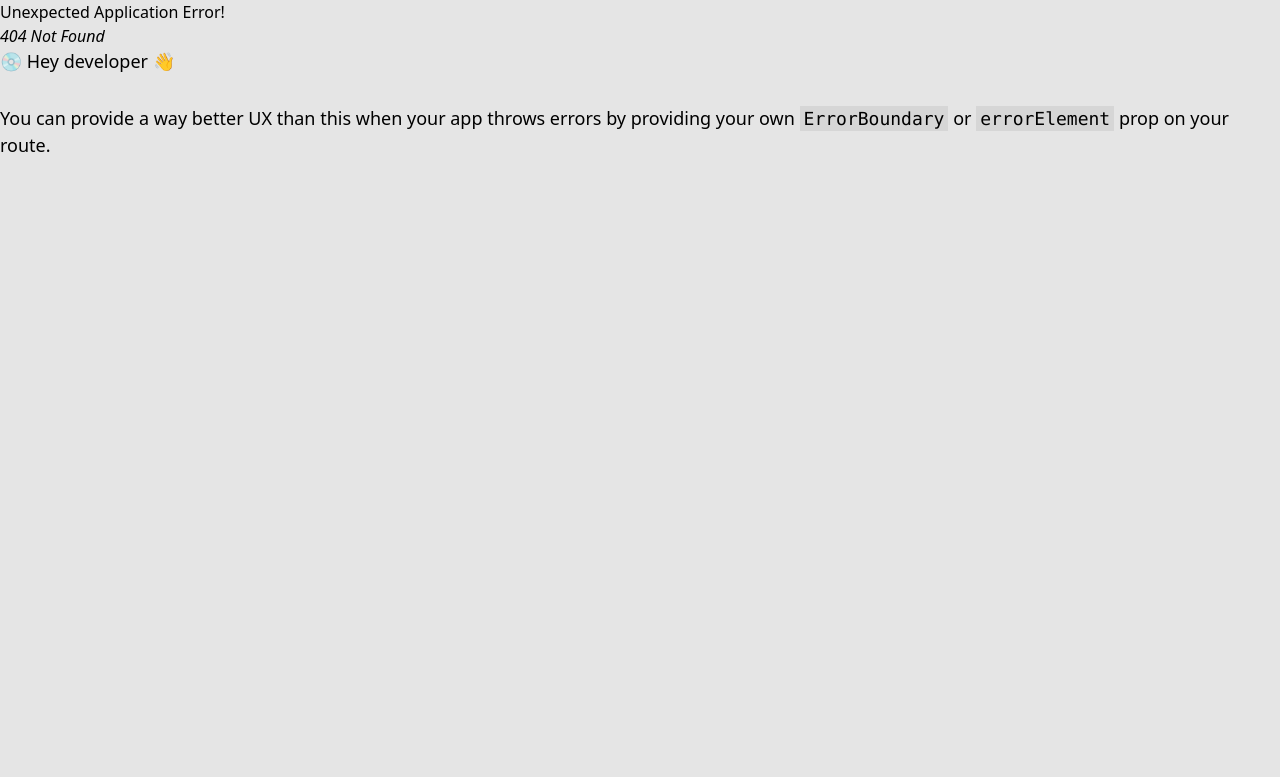
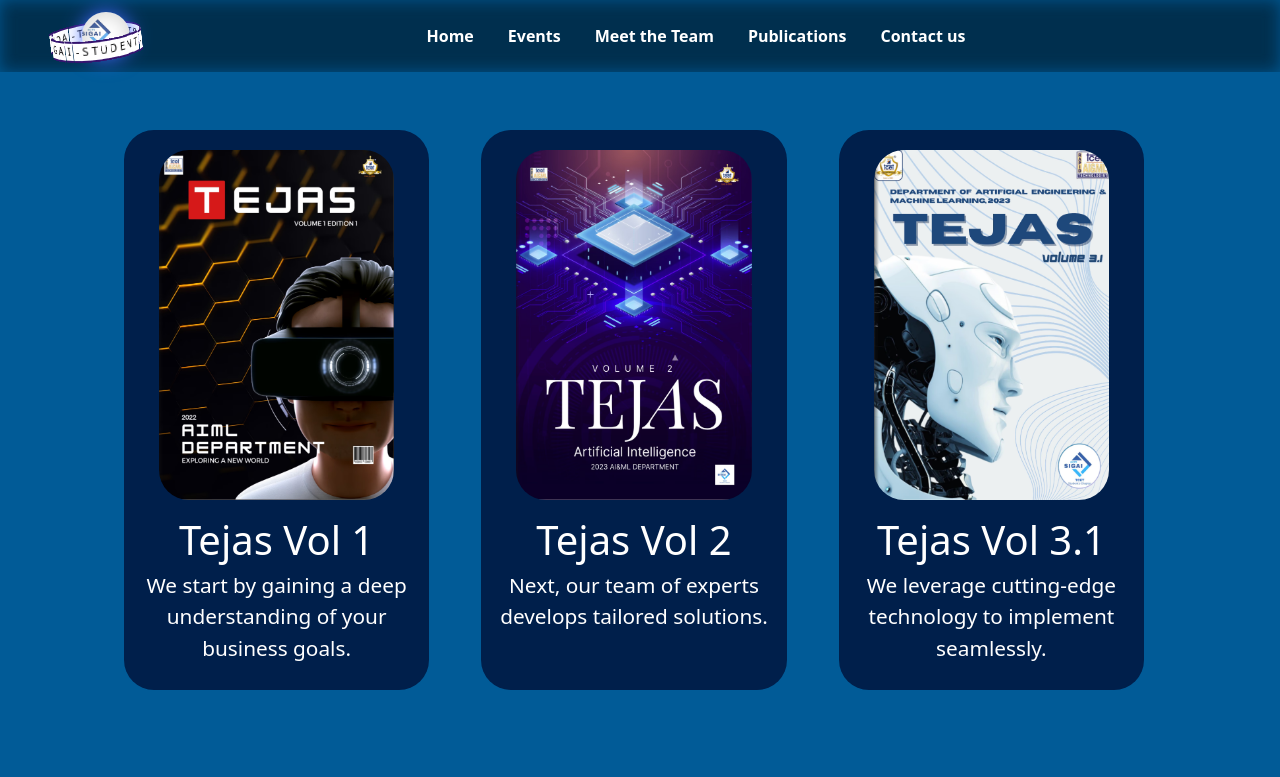
Before and after one commit to SIG-AI-OpenSource/TCET-ACM-SIG-Website, a React (Vite) app in the folder client/: page /pubs in a window 1280 px wide. Before the commit this address had no page. Shown: the top 777 px of the page. Built offline with nearby package versions, Linux system fonts and the light colour scheme.

Commit message:
some changes

```diff
--- a/client/src/Router.jsx
+++ b/client/src/Router.jsx
@@ -6,6 +6,7 @@ import Home from "./pages/Home";
 import Team from "./pages/Team";
 import Events from "./pages/Events";
 import Eventdetail from "./components/Eventdetail";
+import Pubs from "./pages/Pubs";
 
 const appRouter = createBrowserRouter([
   {
@@ -21,6 +22,10 @@ const appRouter = createBrowserRouter([
         element: <Team />,
       },
       {
+        path: "/pubs",
+        element: <Pubs />,
+      },
+      {
         path: "/events",
         element: <Events />,
       },
--- a/client/src/components/Contact.jsx
+++ b/client/src/components/Contact.jsx
@@ -35,8 +35,7 @@ const Contact = () => {
     const web3FormsAccessKey = "Paste_Your_api_Key";
 
     // Google Apps Script web app URL
-    const googleScriptURL =
-      "Paste_Your_Google_API";
+    const googleScriptURL = "Paste_Your_Google_API";
 
     try {
       // Submit to Web3Forms (for email)
@@ -93,7 +92,7 @@ const Contact = () => {
   };
 
   return (
-    <div className="contact-container">
+    <div id="contactus" className="contact-container">
       <div className="contact-left">
         <h1 className="text-2xl sm:text-5xl">Contact Us</h1>
         <p className="pt-2 sm:pt-10 text-[1.1rem] sm:text-[1.9rem] mb-2">
--- a/client/src/components/Eventdetail.jsx
+++ b/client/src/components/Eventdetail.jsx
@@ -9,41 +9,45 @@ const Eventdetail = () => {
   );
 
   useEffect(() => {
-    window.scrollTo(0, 0); // Scroll to the top on component mount
+    window.scrollTo(0, 0);
   }, []);
 
-  if (loading) return <p>Loading...</p>;
-  if (error) return <p>Error: {error.message}</p>;
+  if (loading) return <p className="text-center p-4">Loading...</p>;
+  if (error)
+    return (
+      <p className="text-center p-4 text-red-500">Error: {error.message}</p>
+    );
 
-  // Assuming the data structure matches what we discussed earlier
   const { title, largeImage, smallDescription, detailInfo } = data;
 
   return (
-    <div id="top" className="text-white bg-[#015B97] px-4 py-16">
-      <div className="flex justify-between bg-white">
-        <div className="text-center">
-          <h1 className="text-5xl text-gray-800 font-bold  pt-24">{title}</h1>
-          <p className="text-xl font-semibold  text-gray-500 mb-8 pt-20 text-justify px-40 ">
+    <div id="top" className="text-white bg-[#015B97] pt-8 md:pt-0">
+      <div className="flex flex-col md:flex-row bg-white">
+        <div className="text-center p-4 md:w-1/2">
+          <h1 className="text-3xl md:text-5xl text-gray-800 font-bold pt-8 md:pt-24">
+            {title}
+          </h1>
+          <p className="text-lg md:text-xl font-semibold text-gray-500 mt-4 md:mt-8 text-justify px-4 md:px-12">
             {smallDescription}
-          </p>{" "}
+          </p>
         </div>
-        <div>
+        <div className="md:w-1/2">
           <img
             src={largeImage.url}
             alt={title}
-            className="h-[640px] w-[3000px] object-cover"
+            className="w-full h-64 md:h-[640px] object-cover"
             loading="lazy"
           />
         </div>
-
-        {/* <div className="w-3/4 mx-auto border-t-2 border-yellow-400 mb-8" /> */}
       </div>
-      <div className="pb-60 pt-20 bg-[#015B97]">
-        <div className="w-full max-w-3xl mx-auto text-white">
+      <div className="py-12 md:py-20 bg-[#015B97]">
+        <div className="w-full max-w-3xl mx-auto text-white px-4">
           {detailInfo.map((info, index) => (
-            <div key={index} className="mb-10 text-center space-y-2">
-              <h3 className="text-5xl font-bold pb-4">{info.title}</h3>
-              <p className="text-2xl pt-2 text-justify pb-4 ">
+            <div key={index} className="mb-8 md:mb-10 text-center space-y-2">
+              <h3 className="text-3xl md:text-5xl font-bold pb-2 md:pb-4">
+                {info.title}
+              </h3>
+              <p className="text-lg md:text-2xl pt-2 text-justify">
                 {info.paragraph}
               </p>
             </div>
--- a/client/src/components/Gallery.css
+++ b/client/src/components/Gallery.css
@@ -56,6 +56,10 @@ main {
   animation: reversePlay 20s linear infinite;
 }
 
+.Imagefit {
+  background-size: rounded;
+}
+
 @keyframes reversePlay {
   from {
     left: calc(var(--width) * -1);
--- a/client/src/components/Gallery.jsx
+++ b/client/src/components/Gallery.jsx
@@ -9,7 +9,6 @@ const Gallery = () => {
         width: "100%",
         paddingBottom: "2%", // Reduced bottom padding to decrease gap
       }}
-
       id="gallery"
     >
       <h1
@@ -19,7 +18,7 @@ const Gallery = () => {
           color: "black",
           marginTop: "0",
           marginBottom: "2%",
-          fontWeight:'450', // Reduced margin bottom to decrease gap
+          fontWeight: "450", // Reduced margin bottom to decrease gap
         }}
       >
         Gallery
@@ -39,7 +38,7 @@ const Gallery = () => {
           {/* Gallery items */}
           <div className="item" style={{ "--position": 1 }}>
             <img
-              src="https://framerusercontent.com/images/X1smPCKbAyfgGAcZp9Xs89QXqTQ.jpg?scale-down-to=512"
+              src="https://res.cloudinary.com/ds8oawwu2/image/upload/v1727115919/Screenshot_2024-09-23_235507_zldgyr.png"
               alt="Gallery Image 1"
             />
           </div>
@@ -51,31 +50,31 @@ const Gallery = () => {
           </div>
           <div className="item" style={{ "--position": 3 }}>
             <img
-              src="https://framerusercontent.com/images/X1smPCKbAyfgGAcZp9Xs89QXqTQ.jpg?scale-down-to=512"
+              src="https://res.cloudinary.com/ds8oawwu2/image/upload/v1726990713/AI_L_gnabq1.jpg"
               alt="Gallery Image 3"
             />
           </div>
           <div className="item" style={{ "--position": 4 }}>
             <img
-              src="https://framerusercontent.com/images/X1smPCKbAyfgGAcZp9Xs89QXqTQ.jpg?scale-down-to=512"
+              src="https://res.cloudinary.com/ds8oawwu2/image/upload/v1726990712/FIN_S_zfzoqm.jpg"
               alt="Gallery Image 4"
             />
           </div>
           <div className="item" style={{ "--position": 5 }}>
             <img
-              src="https://framerusercontent.com/images/X1smPCKbAyfgGAcZp9Xs89QXqTQ.jpg?scale-down-to=512"
+              src="https://res.cloudinary.com/ds8oawwu2/image/upload/v1727115857/Screenshot_2024-09-23_235359_psphju.png"
               alt="Gallery Image 5"
             />
           </div>
           <div className="item" style={{ "--position": 6 }}>
             <img
-              src="https://framerusercontent.com/images/X1smPCKbAyfgGAcZp9Xs89QXqTQ.jpg?scale-down-to=512"
+              src="https://res.cloudinary.com/ds8oawwu2/image/upload/v1727116211/Screenshot_2024-09-23_235937_ysy0lt.png"
               alt="Gallery Image 6"
             />
           </div>
           <div className="item" style={{ "--position": 7 }}>
             <img
-              src="https://framerusercontent.com/images/X1smPCKbAyfgGAcZp9Xs89QXqTQ.jpg?scale-down-to=512"
+              src="https://res.cloudinary.com/ds8oawwu2/image/upload/v1727116210/Screenshot_2024-09-23_235818_lmv1xy.png"
               alt="Gallery Image 7"
             />
           </div>
--- a/client/src/components/Header.jsx
+++ b/client/src/components/Header.jsx
@@ -2,18 +2,18 @@ import React, { useState, useEffect } from "react";
 import { Link } from "react-router-dom";
 import { motion, useScroll } from "framer-motion";
 import "./home.css";
-import {HashLink as Hlink} from "react-router-hash-link";
-import {FaTimes} from "react-icons/fa";
-import {CiMenuFries} from "react-icons/ci";
+import { HashLink as Hlink } from "react-router-hash-link";
+import { FaTimes } from "react-icons/fa";
+import { CiMenuFries } from "react-icons/ci";
 const Header = () => {
   const [isVisible, setIsVisible] = useState(true);
   const [lastScrollY, setLastScrollY] = useState(0);
   const { scrollY } = useScroll();
-  const [click,setClick] = useState(false);
+  const [click, setClick] = useState(false);
 
-  const handleClick =()=>{
+  const handleClick = () => {
     setClick(!click);
-  }
+  };
 
   useEffect(() => {
     const updateHeader = () => {
@@ -32,7 +32,8 @@ const Header = () => {
     return () => unsubscribe();
   }, [scrollY, lastScrollY]);
 
-  const content = <>
+  const content = (
+    <>
       <div className="sm:hidden transition block absolute top-14 w-screen right-0 bg-slate-900 ">
         <ul className="text-center text-xl">
           <li className="mt-2 py-4 border-b border-slate-800 hover:bg-slate-800 hover:rounded">
@@ -41,7 +42,7 @@ const Header = () => {
             </Link>
           </li>
           <li className="mt-2 py-4 border-b border-slate-800 hover:bg-slate-800 hover:rounded">
-      <Hlink smooth to="/events/#eventtop" >
+            <Hlink smooth to="/events/#eventtop">
               Events
             </Hlink>
           </li>
@@ -63,6 +64,7 @@ const Header = () => {
         </ul>
       </div>
     </>
+  );
 
   return (
     <motion.header
@@ -73,40 +75,39 @@ const Header = () => {
     >
       <div className="text-2xl pl-16 logodiv sm:text-sm">
         <Link to="/">
-        <div className="logo">
-        </div>
+          <div className="logo"></div>
         </Link>
         <div className="circle">
-          <span style={{"--i":1}}>T</span>
-          <span style={{"--i":2}}>C</span>
-          <span style={{"--i":3}}>E</span>
-          <span style={{"--i":5}}>-</span>
-          <span style={{"--i":6}}>A</span>
-          <span style={{"--i":4}}>T</span>
-          <span style={{"--i":7}}>C</span>
-          <span style={{"--i":8}}>M</span>
-          <span style={{"--i":9}}>-</span>
-          <span style={{"--i":10}}>S</span>
-          <span style={{"--i":11}}>I</span>
-          <span style={{"--i":12}}>G</span>
-          <span style={{"--i":13}}>A</span>
-          <span style={{"--i":14}}>I</span>
-          <span style={{"--i":15}}>-</span>
-          <span style={{"--i":16}}>S</span>
-          <span style={{"--i":17}}>T</span>
-          <span style={{"--i":18}}>U</span>
-          <span style={{"--i":19}}>D</span>
-          <span style={{"--i":20}}>E</span>
-          <span style={{"--i":21}}>N</span>
-          <span style={{"--i":22}}>T</span>
-          <span style={{"--i":23}}>-</span>
-          <span style={{"--i":24}}>C</span>
-          <span style={{"--i":25}}>H</span>
-          <span style={{"--i":26}}>A</span>
-          <span style={{"--i":27}}>P</span>
-          <span style={{"--i":28}}>T</span>
-          <span style={{"--i":29}}>E</span>
-          <span style={{"--i":30}}>R</span>
+          <span style={{ "--i": 1 }}>T</span>
+          <span style={{ "--i": 2 }}>C</span>
+          <span style={{ "--i": 3 }}>E</span>
+          <span style={{ "--i": 5 }}>-</span>
+          <span style={{ "--i": 6 }}>A</span>
+          <span style={{ "--i": 4 }}>T</span>
+          <span style={{ "--i": 7 }}>C</span>
+          <span style={{ "--i": 8 }}>M</span>
+          <span style={{ "--i": 9 }}>-</span>
+          <span style={{ "--i": 10 }}>S</span>
+          <span style={{ "--i": 11 }}>I</span>
+          <span style={{ "--i": 12 }}>G</span>
+          <span style={{ "--i": 13 }}>A</span>
+          <span style={{ "--i": 14 }}>I</span>
+          <span style={{ "--i": 15 }}>-</span>
+          <span style={{ "--i": 16 }}>S</span>
+          <span style={{ "--i": 17 }}>T</span>
+          <span style={{ "--i": 18 }}>U</span>
+          <span style={{ "--i": 19 }}>D</span>
+          <span style={{ "--i": 20 }}>E</span>
+          <span style={{ "--i": 21 }}>N</span>
+          <span style={{ "--i": 22 }}>T</span>
+          <span style={{ "--i": 23 }}>-</span>
+          <span style={{ "--i": 24 }}>C</span>
+          <span style={{ "--i": 25 }}>H</span>
+          <span style={{ "--i": 26 }}>A</span>
+          <span style={{ "--i": 27 }}>P</span>
+          <span style={{ "--i": 28 }}>T</span>
+          <span style={{ "--i": 29 }}>E</span>
+          <span style={{ "--i": 30 }}>R</span>
         </div>
       </div>
       {/* <div class="max-w-screen-md flex flex-wrap items-center justify-between mx-auto p-4 sm:hidden">
@@ -138,23 +139,42 @@ const Header = () => {
       </div>
 
       <button onClick={handleClick} className="sm:hidden mr-2">
-        {click ? <FaTimes/>:<CiMenuFries/>}
+        {click ? <FaTimes /> : <CiMenuFries />}
       </button>
 
-      <nav className="space-x-4 font-bold flex-grow justify-center text-base hidden sm:flex group" >
-        <Hlink to="/" smooth className=" navlinks cursor-pointer duration-0  group-hover:blur-sm hover:!blur-none group-hover:scale-[0.85] hover:!scale-100">
+      <nav className="space-x-4 font-bold flex-grow justify-center text-base hidden sm:flex group">
+        <Hlink
+          to="/"
+          smooth
+          className=" navlinks cursor-pointer duration-0  group-hover:blur-sm hover:!blur-none group-hover:scale-[0.85] hover:!scale-100"
+        >
           Home
         </Hlink>
-        <Hlink smooth to="/events/#eventtop" className=" navlinks cursor-pointer duration-0 group-hover:blur-sm hover:!blur-none group-hover:scale-[0.85] hover:!scale-100">
+        <Hlink
+          smooth
+          to="/events/#eventtop"
+          className=" navlinks cursor-pointer duration-0 group-hover:blur-sm hover:!blur-none group-hover:scale-[0.85] hover:!scale-100"
+        >
           Events
         </Hlink>
-        <Hlink to="/team/#meetteam" className=" navlinks cursor-pointer duration-0  group-hover:blur-sm hover:!blur-none group-hover:scale-[0.85] hover:!scale-100">
+        <Hlink
+          to="/team/#meetteam"
+          className=" navlinks cursor-pointer duration-0  group-hover:blur-sm hover:!blur-none group-hover:scale-[0.85] hover:!scale-100"
+        >
           Meet the Team
         </Hlink>
-        <Hlink to="/#publication" className=" navlinks cursor-pointer duration-0  group-hover:blur-sm hover:!blur-none group-hover:scale-[0.85] hover:!scale-100" smooth>
+        <Hlink
+          to="/pubs"
+          className=" navlinks cursor-pointer duration-0  group-hover:blur-sm hover:!blur-none group-hover:scale-[0.85] hover:!scale-100"
+          smooth
+        >
           Publications
         </Hlink>
-        <Hlink to="/#contactus" className=" navlinks cursor-pointer duration-0  group-hover:blur-sm hover:!blur-none group-hover:scale-[0.85] hover:!scale-100" smooth>
+        <Hlink
+          to="/#contactus"
+          className=" navlinks cursor-pointer duration-0  group-hover:blur-sm hover:!blur-none group-hover:scale-[0.85] hover:!scale-100"
+          smooth
+        >
           Contact us
         </Hlink>
         {/* <hr /> */}
--- a/client/src/pages/Home.jsx
+++ b/client/src/pages/Home.jsx
@@ -5,8 +5,8 @@ import Publications from "../components/Publications";
 import Gallery from "../components/Gallery";
 import Contact from "../components/Contact";
 import Map from "../components/map";
-import "./home.css"
-import {motion, useInView, useAnimation} from "framer-motion";
+import "./home.css";
+import { motion, useInView, useAnimation } from "framer-motion";
 
 <link
   href="https://fonts.googleapis.com/css2?family=Clash+Grotesk:wght@400;500;600&display=swap"
@@ -14,23 +14,22 @@ import {motion, useInView, useAnimation} from "framer-motion";
 ></link>;
 
 const Home = () => {
-
   const ref = useRef(null);
-  const isInView = useInView(ref,{once:true});
+  const isInView = useInView(ref, { once: true });
   const mainControls = useAnimation();
 
-  useEffect(()=>{
+  useEffect(() => {
     console.log(isInView);
-    if(isInView){
+    if (isInView) {
       mainControls.start("visible");
     }
-  },[isInView]);
+  }, [isInView]);
 
   return (
     <div ref={ref}>
       <div id="home">
         <img
-          src="https://res.cloudinary.com/ds8oawwu2/image/upload/v1726159046/download_4_tvrrce.png"
+          src="https://res.cloudinary.com/ds8oawwu2/image/upload/v1727114183/download_6__enhanced_pc2ype.png"
           alt="Descriptive Alt Text"
           className="w-screen h-[100vh] object-cover sm:object-cover"
         />
@@ -38,36 +37,26 @@ const Home = () => {
         {/* Container for the text and button */}
         <motion.div
           className="absolute top-0 left-0 w-full h-full flex flex-col items-start justify-center herotextandbutton"
-
           variants={{
-            hidden:{opacity:0 , y: 75},
-            visible:{opacity:1,y:0}}}
+            hidden: { opacity: 0, y: 75 },
+            visible: { opacity: 1, y: 0 },
+          }}
           initial="hidden"
           animate="visible"
-          transition={{duration:0.5,delay:0.25}}
+          transition={{ duration: 0.5, delay: 0.25 }}
         >
           {/* Welcome Text */}
-          <h1
-            className="homeheroh1"
-          >
-            Welcome to
-          </h1>
+          <h1 className="homeheroh1">Welcome to</h1>
 
           {/* TCET ACM-SIGAI Text */}
-          <h2
-
-            className="homeheroh2"
-          >
-            TCET ACM<br className="sm:hidden"/>SIGAI
+          <h2 className="homeheroh2">
+            TCET ACM
+            <br className="sm:hidden" />
+            SIGAI
           </h2>
 
           {/* Student's Chapter Text */}
-          <p
-
-            className="homeherop"
-          >
-            Student's Chapter
-          </p>
+          <p className="homeherop">Student's Chapter</p>
 
           {/* Learn More Button */}
           <a
@@ -78,18 +67,21 @@ const Home = () => {
           </a>
         </motion.div>
       </div>
-      <motion.div variants={{
-        hidden:{opacity:0 , y: 75},
-        visible:{opacity:1,y:0}}}
+      <motion.div
+        variants={{
+          hidden: { opacity: 0, y: 75 },
+          visible: { opacity: 1, y: 0 },
+        }}
         initial="hidden"
         animate={mainControls}
-        transition={{duration:0.5,delay:0.25}}>
-      <About/>
+        transition={{ duration: 0.5, delay: 0.25 }}
+      >
+        <About />
       </motion.div>
       <Publications />
       <Gallery />
       <Contact />
-      <Map/>
+      <Map />
     </div>
   );
 };
--- /dev/null
+++ b/client/src/pages/Pubs.jsx
@@ -0,0 +1,67 @@
+import React, { useRef } from "react";
+import "./home.css";
+import { useInView } from "react-intersection-observer";
+
+const Pubs = () => {
+  const { ref: headerRef, inView: headerInView } = useInView({
+    triggerOnce: false,
+    threshold: 0.2,
+  });
+  return (
+    <div className="publications" id="publication" ref={headerRef}>
+      <div className="magazineblock group">
+        <div className="mag_1 cursor-pointer duration-500 group-hover:blur-sm hover:!blur-none group-hover:scale-[0.85] hover:!scale-100">
+          <a
+            href="https://online.pubhtml5.com/hiwar/abef/"
+            target="_blank"
+            rel="noopener noreferrer"
+            className="center-magazine-content"
+          >
+            <div className="pic_one"></div>
+            <div className="magazinetitle">Tejas Vol 1</div>
+            <p className="magazinepara">
+              We start by gaining a deep <br />
+              understanding of your <br /> business goals.
+            </p>
+          </a>
+        </div>
+        <div className="mag_2 cursor-pointer duration-500 group-hover:blur-sm hover:!blur-none group-hover:scale-[0.85] hover:!scale-100">
+          <a
+            href="https://pubhtml5.com/hiwar/uqpn/"
+            target="_blank"
+            rel="noopener noreferrer"
+            className="center-magazine-content"
+          >
+            <div className="pic_two"></div>
+            <div className="magazinetitle">Tejas Vol 2</div>
+            <p className="magazinepara">
+              Next, our team of experts <br /> develops tailored solutions.
+            </p>
+          </a>
+        </div>
+        <div className="mag_3 duration-500 cursor-pointer group-hover:blur-sm hover:!blur-none group-hover:scale-[0.85] hover:!scale-100">
+          <a
+            href="https://pubhtml5.com/hiwar/vfrp/"
+            target="_blank"
+            rel="noopener noreferrer"
+            className="center-magazine-content"
+          >
+            <div className="pic_three"></div>
+            <div className="magazinetitle">Tejas Vol 3.1</div>
+            <p className="magazinepara">
+              We leverage cutting-edge <br /> technology to implement <br />{" "}
+              seamlessly.
+            </p>
+          </a>
+        </div>
+      </div>
+      <div className="text-center">
+        <h1 className="text-6xl font-semibold text-white">
+          MORE COMING SOON....
+        </h1>
+      </div>
+    </div>
+  );
+};
+
+export default Pubs;
```
Lines whose indentation alone changed are shown as unchanged.
